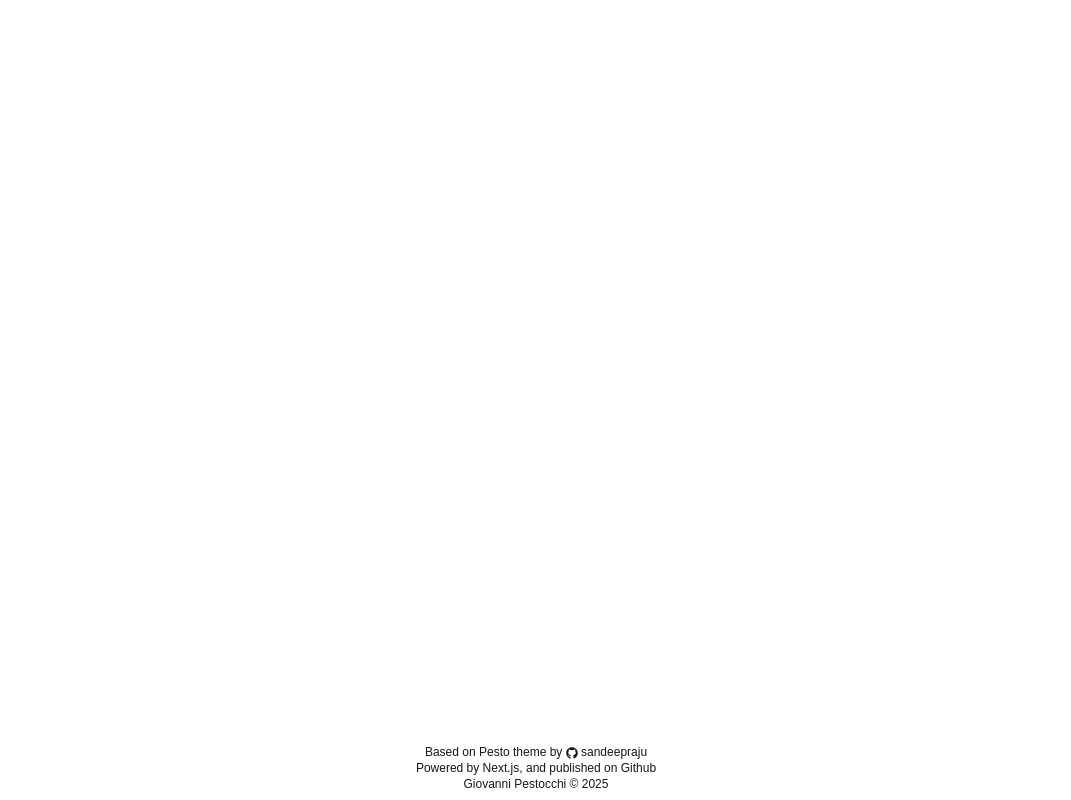
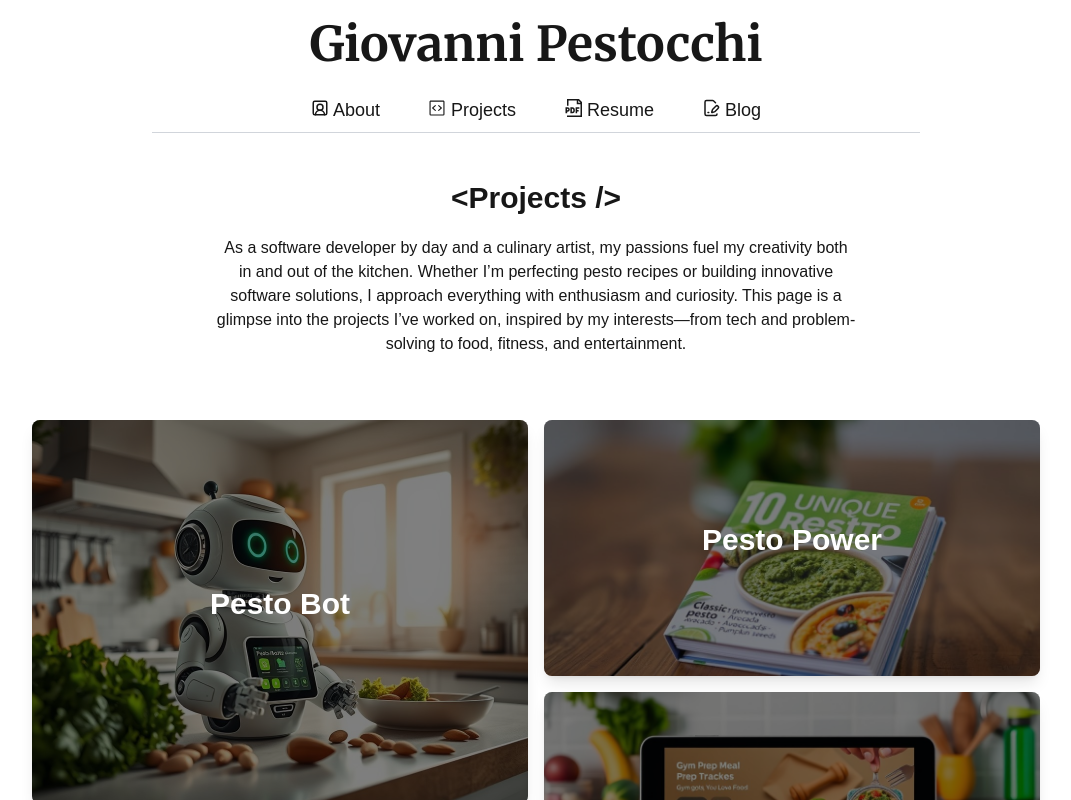
Before and after one commit to sandeepraju/pesto, a Next.js app: page /projects in a window 1280 px wide. Shown: the top 800 px of the page, without its empty margins (104-1175 px from the left). Built offline with nearby package versions, Linux system fonts and the light colour scheme.

Commit message:
Implements project  page

```diff
--- a/src/app/projects/page.tsx
+++ b/src/app/projects/page.tsx
@@ -1,18 +1,68 @@
 // Render everything client side as this is a static-site.
 'use client'
 
-import Image from "next/image";
+import dynamic from 'next/dynamic';
+
+// The library 'react-responsive-masonry' manipulates the DOM directly
+// to render the masonry grid. This causes mismatches with SSR.
+// Even though SSR is disabled with 'use client' directive at the top of the file
+// NextJS tries to render the component on server side for some reason I can't figure out.
+// Using the dynamic import to explictly mark this library to render client side helps in this case.
+// The following import will be re-written using the dynamic import.
+// import Masonry, { ResponsiveMasonry } from "react-responsive-masonry"
+const Masonry = dynamic(() => import("react-responsive-masonry").then(mod => mod.default), { ssr: false });
+const ResponsiveMasonry = dynamic(() => import("react-responsive-masonry").then(mod => mod.ResponsiveMasonry), { ssr: false });
+
+import { Merriweather } from 'next/font/google';
+
+const merriweather = Merriweather({
+  weight: ["700"],
+  subsets: ['latin'],
+  variable: '--font-merriweather-serif',
+});
 
 import Footer from "../footer";
+import TextProject from "./text-project";
+import ImageProject from "./image-project";
 
-export default function Home() {
+import config from '../../data/config.json';
+import Nav from '../nav';
+
+export default function Projects() {
+
   return (
-    <div className="grid grid-rows-[4em_auto_4em] min-h-screen mx-auto gap-3">
-      <header className="flex items-center justify-center">
+    <div className="grid grid-rows-[10em_auto_4em] min-h-screen mx-auto gap-3 md:max-w-screen-lg">
+      <header className="text-center justify-center">
+        <h1 className={`inline-block text-3xl md:text-5xl font-bold mt-5 font-serif ${merriweather.variable}`}>
+          <a
+            className="inline-block"
+            href="/"
+            target="_self"
+            rel="noopener noreferrer">
+            {config.name}
+          </a>
+        </h1>
+        <Nav />
+        <hr className="inline-block border-t border-gray-300 mx-auto mb-5 w-3/4" />
       </header>
-      <main className="p-2">
+      <main className="p-2 w-full max-w-full">
+        <h1 className="text-xl md:text-3xl font-bold text-center justify-center mx-auto pb-5">&lt;Projects /&gt;</h1>
+        <p className="text-center mx-auto max-w-[40em] pb-16">
+          As a software developer by day and a culinary artist, my passions fuel my creativity both in and out of the kitchen. Whether I’m perfecting pesto recipes or building innovative software solutions, I approach everything with enthusiasm and curiosity. This page is a glimpse into the projects I’ve worked on, inspired by my interests—from tech and problem-solving to food, fitness, and entertainment.
+        </p>
+        <ResponsiveMasonry columnsCountBreakPoints={{ 640: 1, 768: 2, 1024: 3 }}>
+          <Masonry sequential={true} gutter='16px'>
+            {config.projects.map((project, index) => {
+              if (project.image === undefined || project.image === null || project.image.length === 0) {
+                return <TextProject key={index} title={project.title} description={project.description} url={project.url} />
+              } else {
+                return <ImageProject key={index} url={project.url} image={project.image} title={project.title} portrait={project.portrait} />
+              }
+            })}
+          </Masonry>
+        </ResponsiveMasonry>
       </main>
       <Footer />
-    </div>
+    </div >
   );
 }
```
